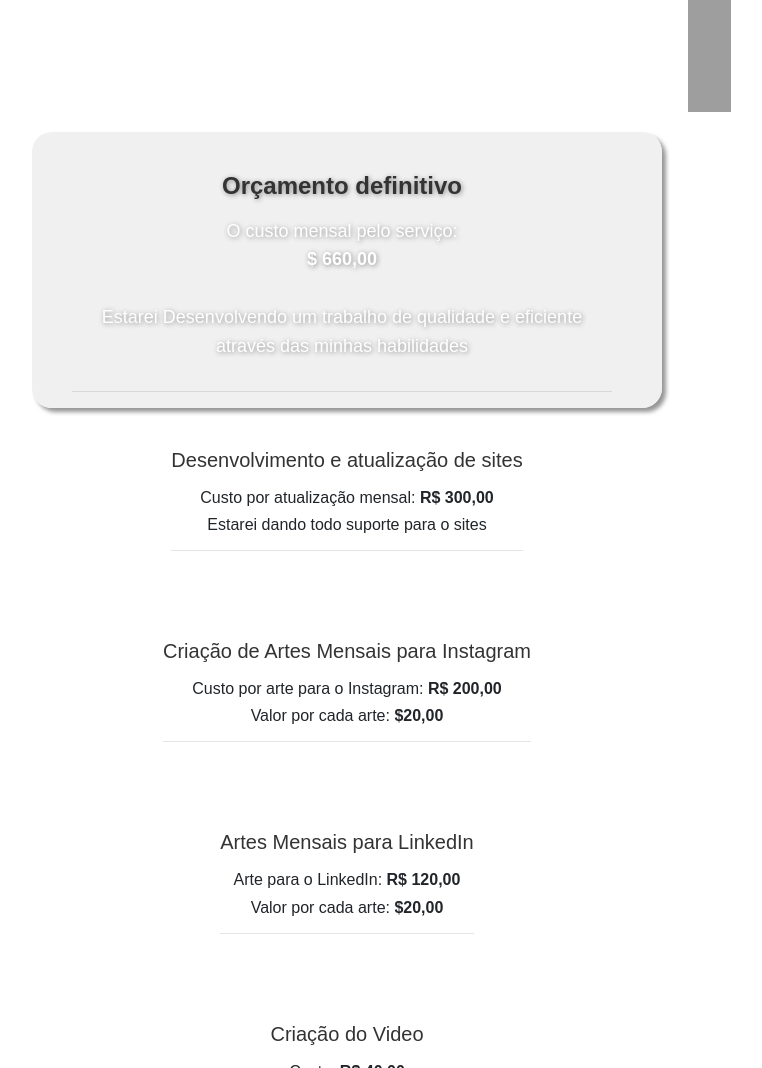
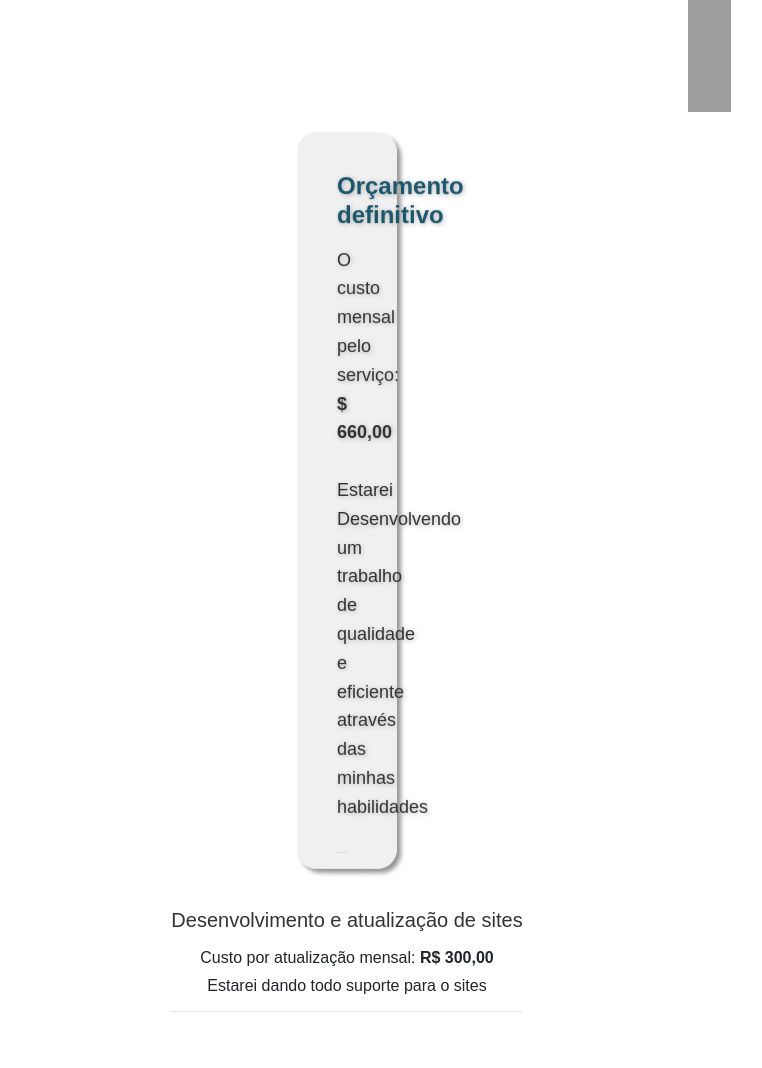
Before and after one commit to MateusProDev/Orcamento, a plain HTML site: page index.html in a window 1280 px wide. Shown: the part 560-1628 px from the top of the page, without its empty margins (293-1055 px from the left). Drawn offline with nearby package versions, Linux system fonts and the light colour scheme; grey boxes are pictures that could not be loaded; a script that the page names is missing.

Commit message:
Update styles.css

```diff
--- a/styles.css
+++ b/styles.css
@@ -66,16 +66,40 @@ section {
 #titulotop{
     margin-bottom: -5px;
 }
-#backOrcamento{
-    width: 100;
+#backOrcamento {
+  width: 100px; /* Adicionei um valor para a largura (você pode ajustar conforme necessário) */
   margin: auto;
   padding: 40px 50px 0 40px;
   color: #fff;
   background-color: #ecececc2;
   border-radius: 20px;
-    text-shadow: 1px 1px 5px rgb(138, 138, 138);
+  text-shadow: 1px 1px 5px rgb(175, 175, 175);
   box-shadow: 4px 4px 4px rgb(150, 150, 150);
+
+  /* Adicionando a animação 3D */
+  animation: rotateAnimation 6s linear infinite alternate-reverse; /* Ajuste o tempo e o tipo de animação conforme desejado */
 }
+
+@keyframes rotateAnimation {
+  0% {
+    transform: rotateX(0deg) rotateY(0deg);
+  }
+  50%{
+    transform: rotateX(5deg) rotateY(5deg);
+  }
+  100% {
+    transform: rotateX(10deg) rotateY(10deg);
+  }
+}
+
+#backOrcamento h2 {
+  color: #1c566d;
+}
+
+#backOrcamento p {
+  color: #333;
+}
+
 h2 {
     color: #333;
     padding-bottom: 0.5rem;
```
Lines whose indentation alone changed are shown as unchanged.
